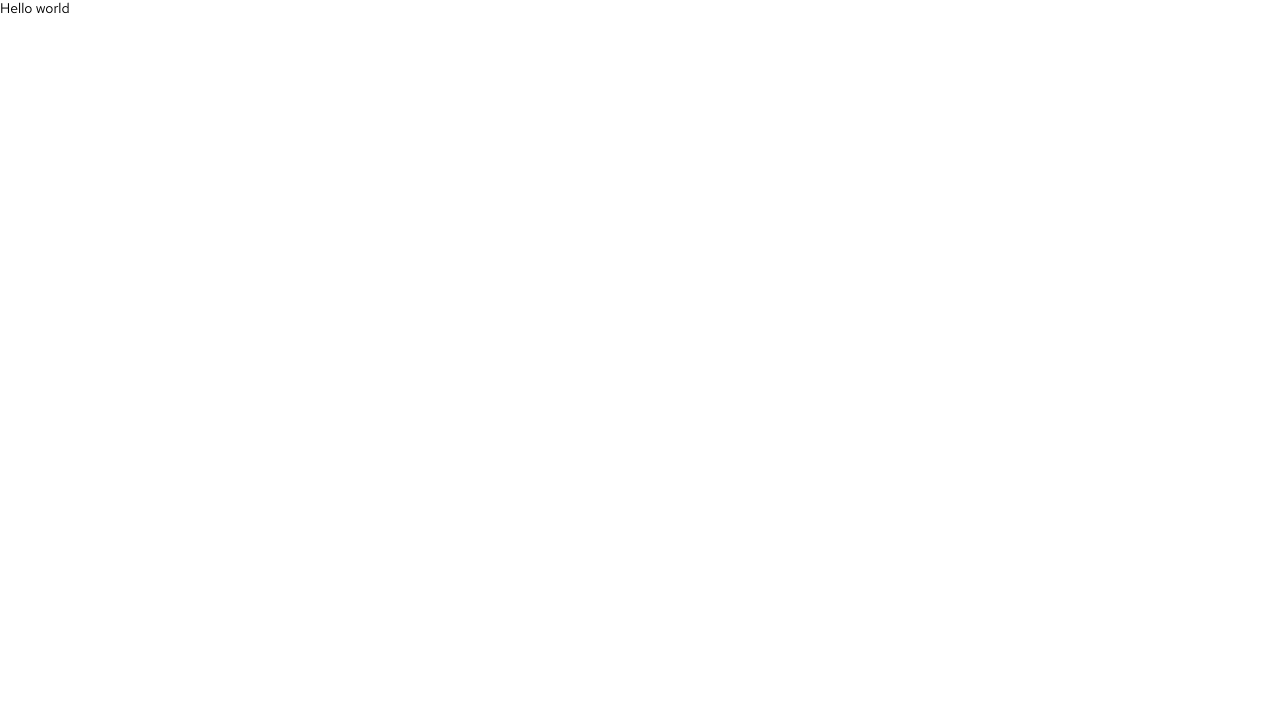
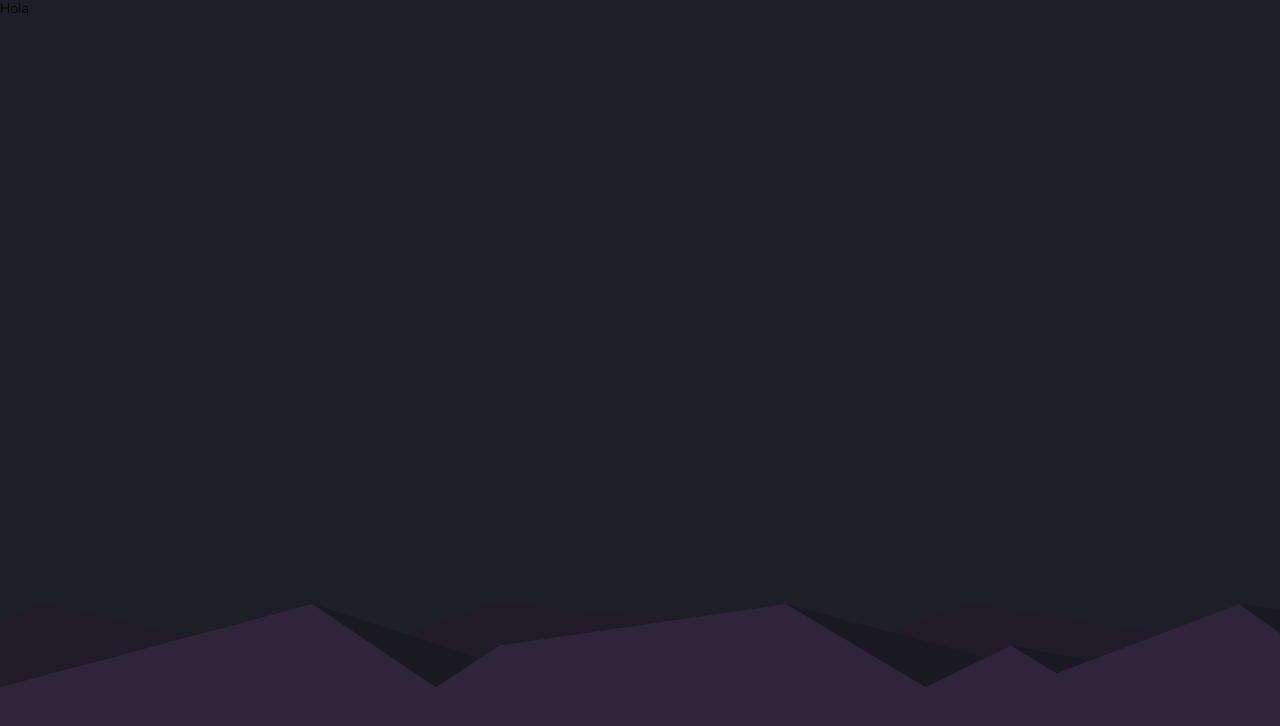
Before and after one commit to angeleraser/launch-countdown-timer, a Vue app: page / in a window 1280 px wide. Shown: the top 726 px of the page. Built offline with nearby package versions, Linux system fonts and the light colour scheme.

Commit message:
feat: create Background component and it's styles

```diff
--- a/src/App.vue
+++ b/src/App.vue
@@ -1,15 +1,16 @@
 <template>
 	<div id="app">
-		<h1>Hello world</h1>
+		<app-background>Hola</app-background>
 	</div>
 </template>
 
 <script>
 import '@/assets/styles/App.css';
+import AppBackground from '@/components/Background/Background';
 
 export default {
 	name: 'App',
-	components: {},
+	components: { AppBackground },
 };
 </script>
 
--- a/src/assets/styles/settings/vars.css
+++ b/src/assets/styles/settings/vars.css
@@ -5,6 +5,7 @@
 
 	/* Neutral */
 	--white: hsl(0, 0%, 100%);
+	--background: #1e1e28;
 	--dark-desaturated-blue: hsl(236, 21%, 26%);
 	--very-dark-blue-primary: hsl(235, 16%, 14%);
 	--very-dark-blue-secondary: hsl(234, 17%, 12%);
--- /dev/null
+++ b/src/components/Background/Background.vue
@@ -0,0 +1,64 @@
+<template>
+	<div class="app-background">
+		<div class="content">
+			<slot></slot>
+		</div>
+		<img
+			src="@/assets/images/svg/pattern-hills.svg"
+			alt="Pattern hills background"
+			class="pattern-hills"
+		/>
+	</div>
+</template>
+
+<script>
+export default {
+	name: 'AppBackground',
+};
+</script>
+
+<style scoped>
+.app-background {
+	background-color: var(--background);
+	height: 100%;
+	min-height: 100vh;
+	overflow: hidden;
+	position: relative;
+	width: 100%;
+}
+
+.app-background .content {
+	min-height: 100vh;
+	width: 100%;
+}
+
+.app-background img {
+	bottom: 0;
+	display: block;
+	height: 197px;
+	left: -50%;
+	min-width: 1440px;
+	position: absolute;
+	transform: translateX(-46%);
+}
+
+@media screen and (min-width: 480px) {
+	.app-background img {
+		left: 0;
+	}
+}
+
+@media screen and (min-width: 768px) {
+	.app-background img {
+		min-width: 100%;
+		transform: translateX(0);
+	}
+}
+
+@media screen and (min-width: 1366px) {
+	.app-background img {
+		width: 100%;
+		height: auto;
+	}
+}
+</style>
```
